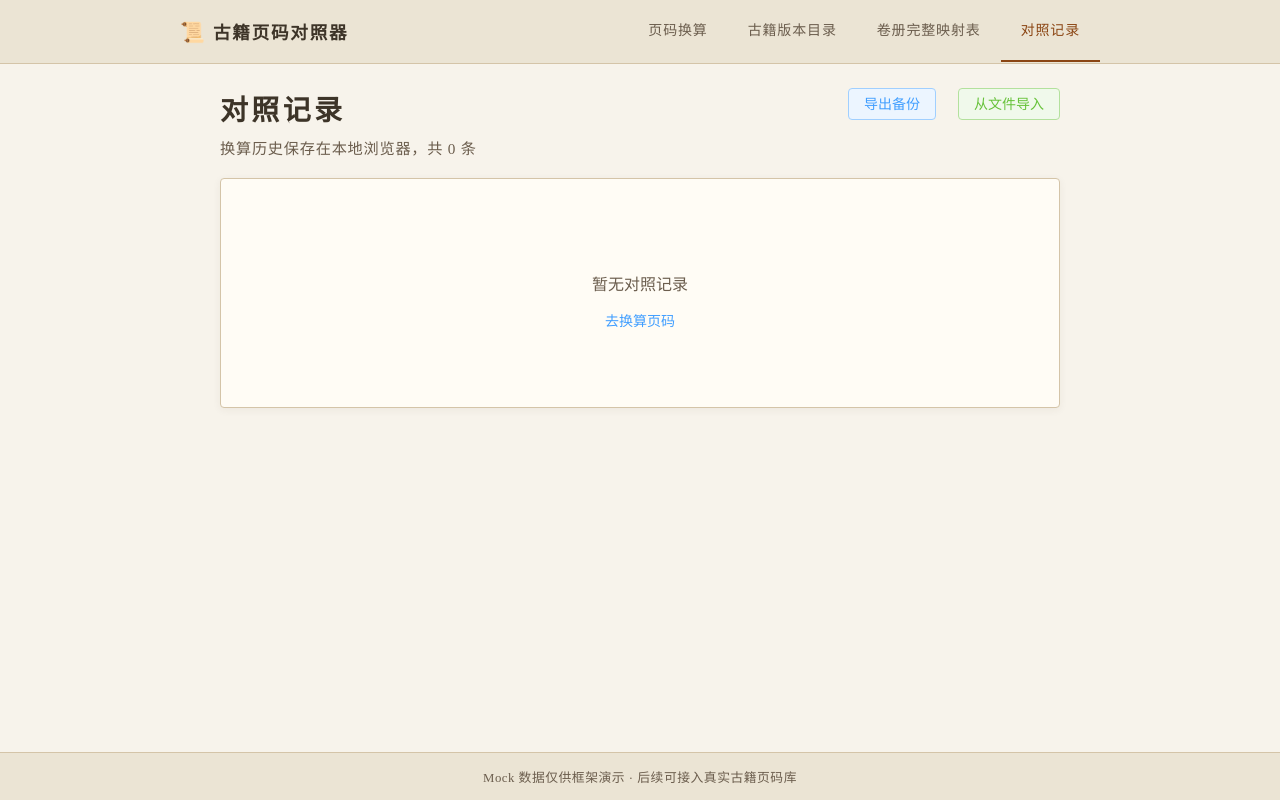
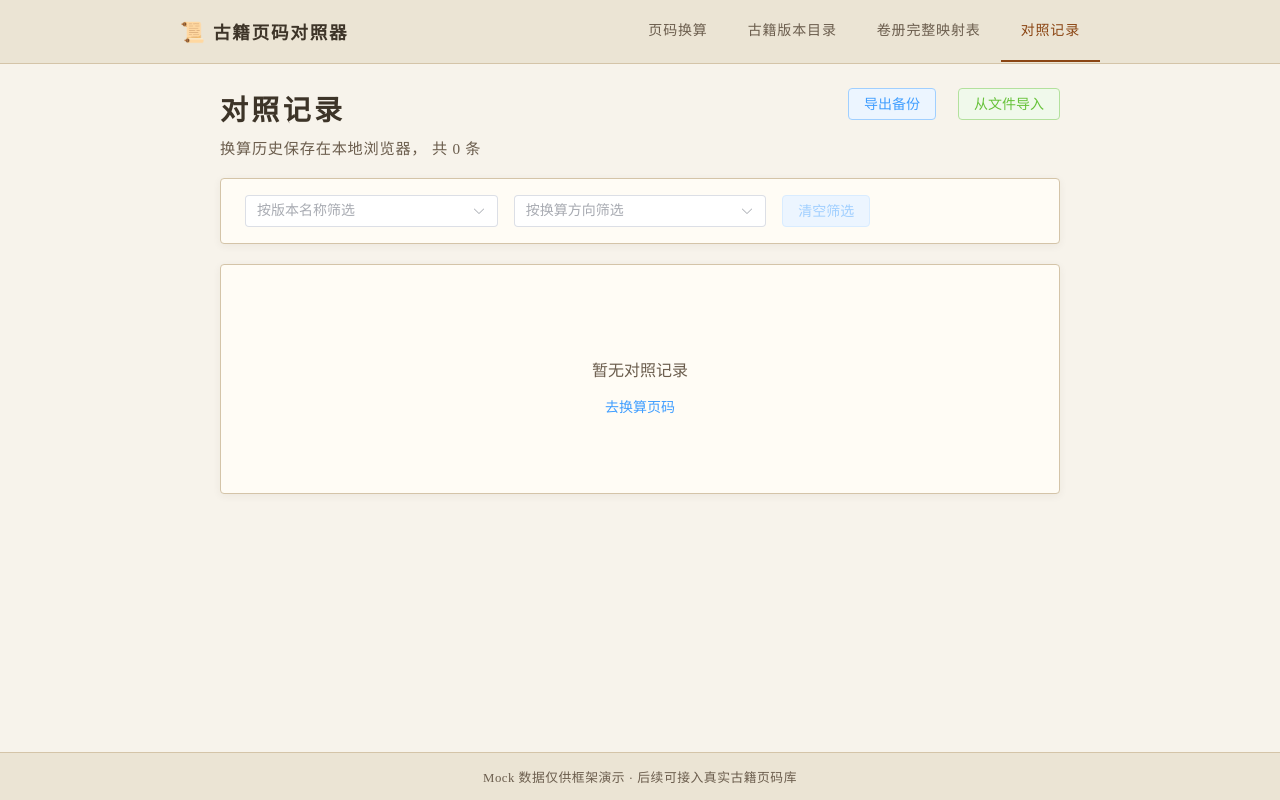
Before and after one commit to LcjGitHub/label-6121, a Vue app: page /history in a window 1280 px wide. Built offline with nearby package versions, Linux system fonts and the light colour scheme.

Commit message:
.913020344866380:61394911be97ad5a369fe698d3911305_6a2b931636d898ac98c44db7.6a2b932736d898ac98c44dc5.6a2b9327709e603714275c3d:Trae CN.T(2026/6/12 13:03:35)

```diff
--- a/src/stores/edition.ts
+++ b/src/stores/edition.ts
@@ -16,6 +16,8 @@ export const useEditionStore = defineStore(
     const selectedEditionId = ref('')
     const selectedVolumeId = ref('')
     const favoriteEditionIds = ref<string[]>([])
+    const filterEditionId = ref('')
+    const filterInputType = ref<PageInputType | ''>('')
 
     const favoriteCount = computed(() => favoriteEditionIds.value.length)
 
@@ -24,6 +26,17 @@ export const useEditionStore = defineStore(
         (a, b) => dayjs(b.createdAt).valueOf() - dayjs(a.createdAt).valueOf(),
       ),
     )
+
+    const filteredRecords = computed(() => {
+      let result = sortedRecords.value
+      if (filterEditionId.value) {
+        result = result.filter((r) => r.editionId === filterEditionId.value)
+      }
+      if (filterInputType.value) {
+        result = result.filter((r) => r.inputType === filterInputType.value)
+      }
+      return result
+    })
 
     /**
      * 根据 ID 获取版本
@@ -119,6 +132,11 @@ export const useEditionStore = defineStore(
       records.value = []
     }
 
+    function clearFilters(): void {
+      filterEditionId.value = ''
+      filterInputType.value = ''
+    }
+
     function initSelection(): void {
       if (selectedEditionId.value) return
       const firstEdition = editions.value[0]
@@ -155,6 +173,9 @@ export const useEditionStore = defineStore(
       favoriteEditionIds,
       favoriteCount,
       sortedRecords,
+      filterEditionId,
+      filterInputType,
+      filteredRecords,
       getEditionById,
       getVolumeById,
       isFavoriteEdition,
@@ -165,6 +186,7 @@ export const useEditionStore = defineStore(
       addRecord,
       removeRecord,
       clearRecords,
+      clearFilters,
       initSelection,
       syncVolumeOnEditionChange,
       exportRecords,
--- a/src/views/HistoryView.vue
+++ b/src/views/HistoryView.vue
@@ -3,11 +3,33 @@ import { computed, ref } from 'vue'
 import { ElMessage, ElMessageBox } from 'element-plus'
 import dayjs from 'dayjs'
 import { useEditionStore } from '@/stores/edition'
-import type { ConversionRecord } from '@/types'
+import type { ConversionRecord, PageInputType } from '@/types'
 
 const editionStore = useEditionStore()
 
-const records = computed(() => editionStore.sortedRecords)
+const records = computed(() => editionStore.filteredRecords)
+const totalRecords = computed(() => editionStore.sortedRecords.length)
+
+const filterEditionId = computed({
+  get: () => editionStore.filterEditionId,
+  set: (val: string) => { editionStore.filterEditionId = val },
+})
+const filterInputType = computed({
+  get: () => editionStore.filterInputType,
+  set: (val: PageInputType | '') => { editionStore.filterInputType = val },
+})
+
+const editionOptions = computed(() =>
+  editionStore.getSortedEditionsWithFavorite().map((e) => ({
+    label: e.name,
+    value: e.id,
+  })),
+)
+
+const directionOptions = [
+  { label: '现代 → 古', value: 'modern' as PageInputType },
+  { label: '古 → 现代', value: 'ancient' as PageInputType },
+]
 
 const importFileRef = ref<HTMLInputElement | null>(null)
 
@@ -92,6 +114,14 @@ function formatRelativeTime(datetime: string): string {
   }
   return d.format('YYYY-MM-DD HH:mm')
 }
+
+function handleClearFilters(): void {
+  editionStore.clearFilters()
+}
+
+const hasActiveFilters = computed(
+  () => filterEditionId.value !== '' || filterInputType.value !== '',
+)
 </script>
 
 <template>
@@ -99,7 +129,15 @@ function formatRelativeTime(datetime: string): string {
     <div class="page-header">
       <div>
         <h1 class="page-title">对照记录</h1>
-        <p class="page-subtitle">换算历史保存在本地浏览器，共 {{ records.length }} 条</p>
+        <p class="page-subtitle">
+          换算历史保存在本地浏览器，
+          <template v-if="hasActiveFilters">
+            当前筛选结果 {{ records.length }} 条，共 {{ totalRecords }} 条
+          </template>
+          <template v-else>
+            共 {{ records.length }} 条
+          </template>
+        </p>
       </div>
       <div class="header-actions">
         <el-button type="primary" plain @click="handleExport">
@@ -124,6 +162,53 @@ function formatRelativeTime(datetime: string): string {
           @change="handleImportFile"
         />
       </div>
+    </div>
+
+    <div class="literary-card filter-card">
+      <el-row :gutter="16" align="middle">
+        <el-col :xs="24" :sm="8">
+          <el-select
+            v-model="filterEditionId"
+            placeholder="按版本名称筛选"
+            clearable
+            style="width: 100%"
+            size="default"
+          >
+            <el-option
+              v-for="opt in editionOptions"
+              :key="opt.value"
+              :label="opt.label"
+              :value="opt.value"
+            />
+          </el-select>
+        </el-col>
+        <el-col :xs="24" :sm="8">
+          <el-select
+            v-model="filterInputType"
+            placeholder="按换算方向筛选"
+            clearable
+            style="width: 100%"
+            size="default"
+          >
+            <el-option
+              v-for="opt in directionOptions"
+              :key="opt.value"
+              :label="opt.label"
+              :value="opt.value"
+            />
+          </el-select>
+        </el-col>
+        <el-col :xs="24" :sm="8">
+          <el-button
+            type="primary"
+            plain
+            :disabled="!hasActiveFilters"
+            @click="handleClearFilters"
+          >
+            清空筛选
+          </el-button>
+        </el-col>
+      </el-row>
     </div>
 
     <div class="literary-card">
@@ -185,4 +270,9 @@ function formatRelativeTime(datetime: string): string {
   flex-wrap: wrap;
   align-items: center;
 }
+
+.filter-card {
+  padding: 16px 24px;
+  margin-bottom: 16px;
+}
 </style>
```
